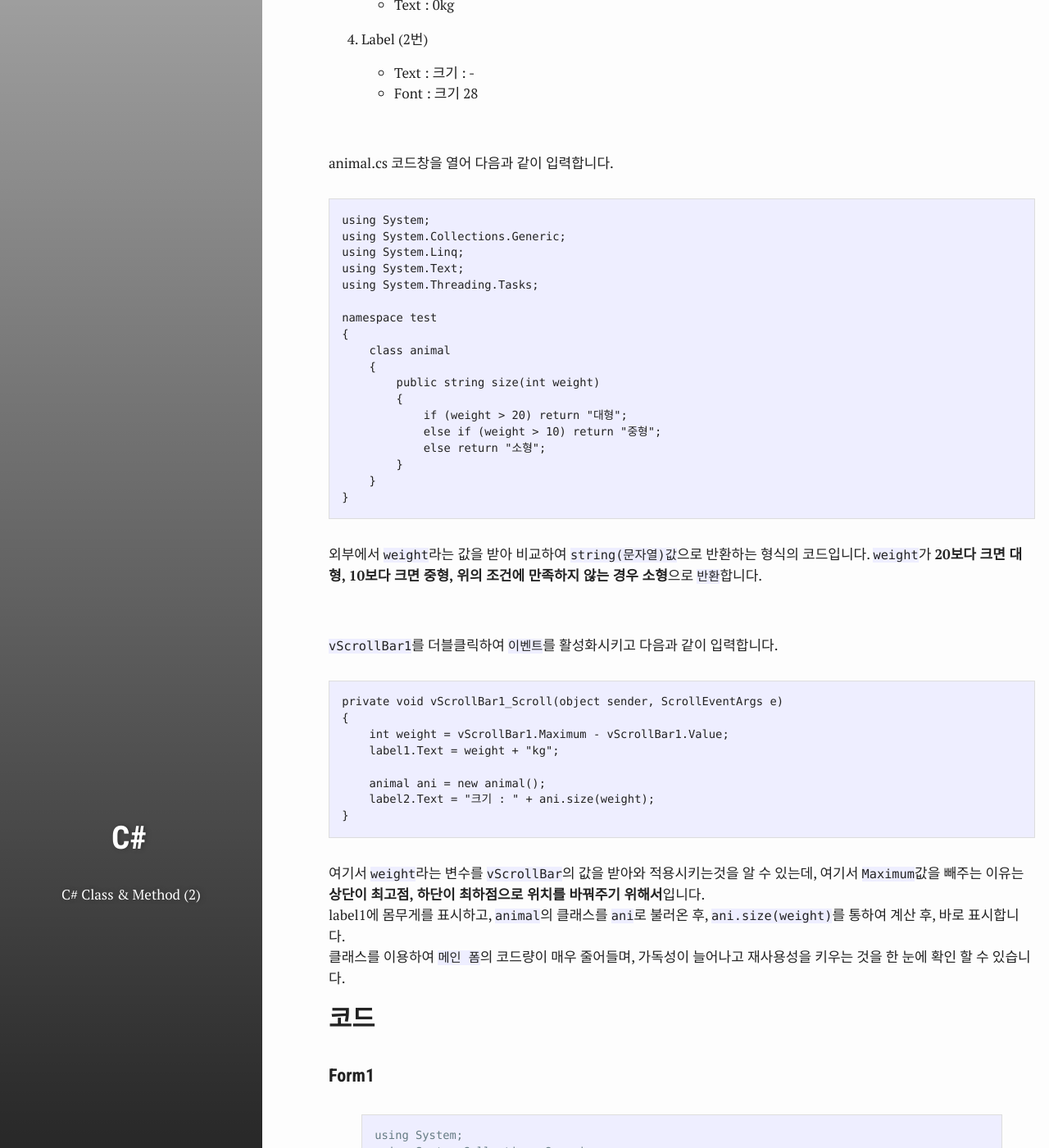
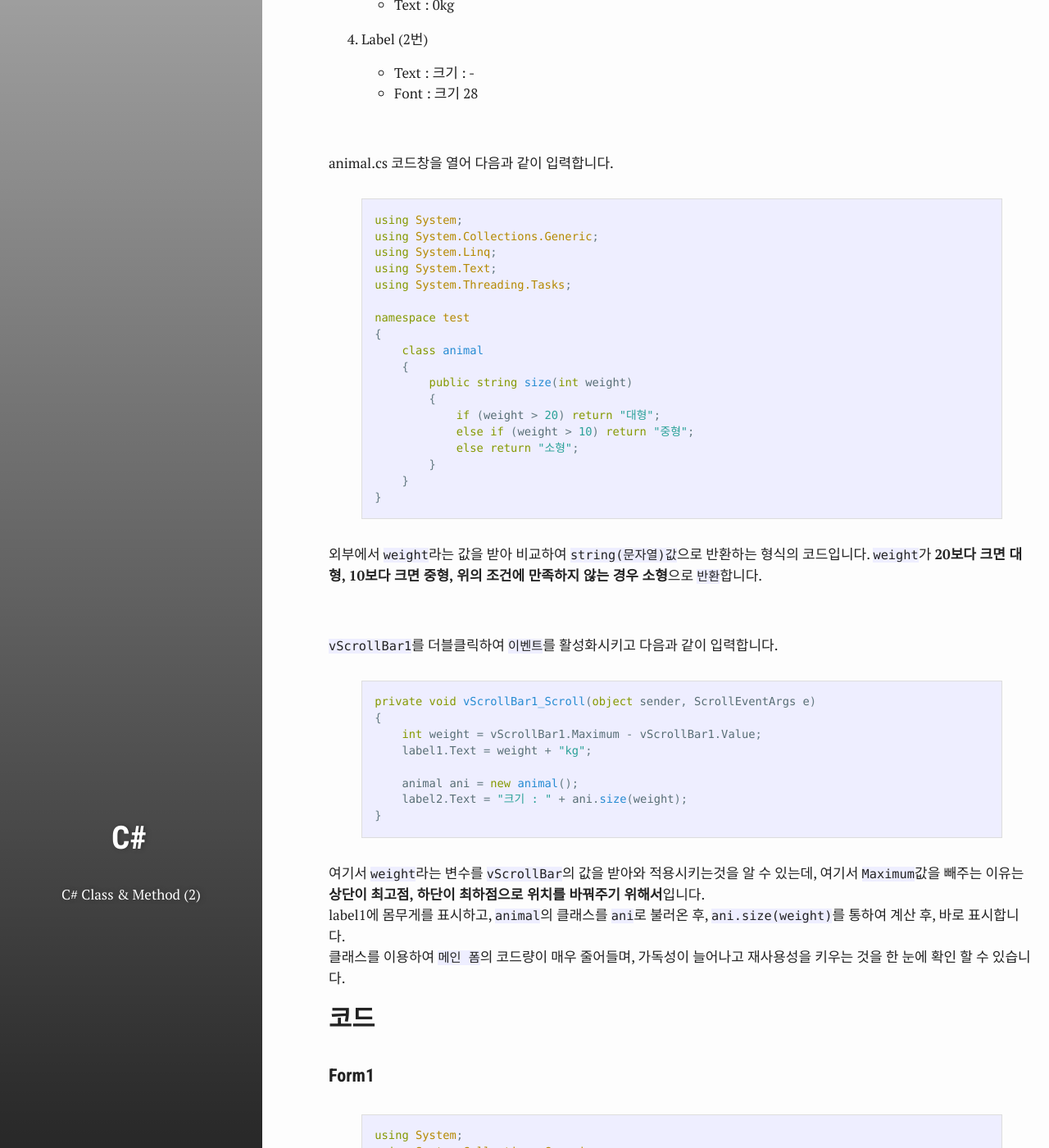
Before and after one commit to test076923/076923.github.io, a Jekyll site: the page built from _posts/2017-09-07-C#-14.md, in a window 1280 px wide and 1400 px high, scrolled down 2546 px. Shown: the whole window at 82% size. Built offline with Jekyll 4.4.1, drawn with Linux system fonts in a browser that asks for light colours; comment, search, counter and statistics services are not loaded; some of the changed text lies outside the part shown.

Commit message:
Update 2017-09-07-C#-14.md

````diff
--- a/_posts/2017-09-07-C#-14.md
+++ b/_posts/2017-09-07-C#-14.md
@@ -30,7 +30,7 @@ star: true
 `클래스`를 선택하고 이름을 `animal.cs`로 변경하고 추가합니다.
 
 
-{% highlight js %}
+{% highlight C# %}
 using System;
 using System.Collections.Generic;
 using System.Linq;
@@ -84,7 +84,7 @@ namespace test
 
 animal.cs 코드창을 열어 다음과 같이 입력합니다.
 
-```c#:
+{% highlight C# %}
 using System;
 using System.Collections.Generic;
 using System.Linq;
@@ -103,7 +103,7 @@ namespace test
         }
     }
 }
-```
+{% endhighlight %}
 
 외부에서 `weight`라는 값을 받아 비교하여 `string(문자열)값`으로 반환하는 형식의 코드입니다. `weight`가 **20보다 크면 대형, 10보다 크면 중형, 위의 조건에 만족하지 않는 경우 소형**으로 `반환`합니다.
 
@@ -111,7 +111,7 @@ namespace test
 
 `vScrollBar1`를 더블클릭하여 `이벤트`를 활성화시키고 다음과 같이 입력합니다.
 
-```c#:
+{% highlight c# %}
 private void vScrollBar1_Scroll(object sender, ScrollEventArgs e)
 {
     int weight = vScrollBar1.Maximum - vScrollBar1.Value;
@@ -120,7 +120,7 @@ private void vScrollBar1_Scroll(object sender, ScrollEventArgs e)
     animal ani = new animal();
     label2.Text = "크기 : " + ani.size(weight);
 }
-```
+{% endhighlight %}
 
 여기서 `weight`라는 변수를 `vScrollBar`의 값을 받아와 적용시키는것을 알 수 있는데, 여기서 `Maximum`값을 빼주는 이유는 **상단이 최고점, 하단이 최하점으로 위치를 바꿔주기 위해서**입니다.
 <br>
@@ -132,7 +132,7 @@ label1에 몸무게를 표시하고, `animal`의 클래스를 `ani`로 불러온
 
 #### Form1 ####
 
-{% highlight js %}
+{% highlight c# %}
 using System;
 using System.Collections.Generic;
 using System.ComponentModel;
@@ -166,7 +166,7 @@ namespace test
 
 #### animal.cs ####
 
-{% highlight js %}
+{% highlight c# %}
 using System;
 using System.Collections.Generic;
 using System.Linq;
````
